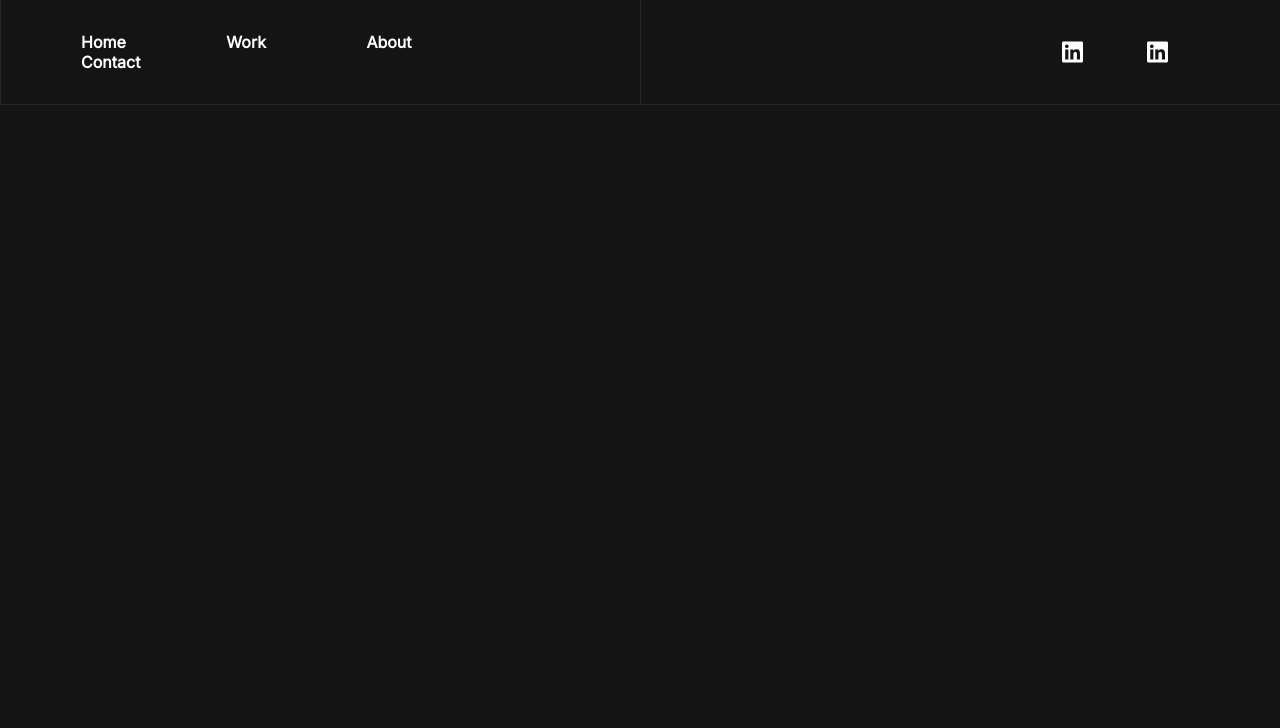
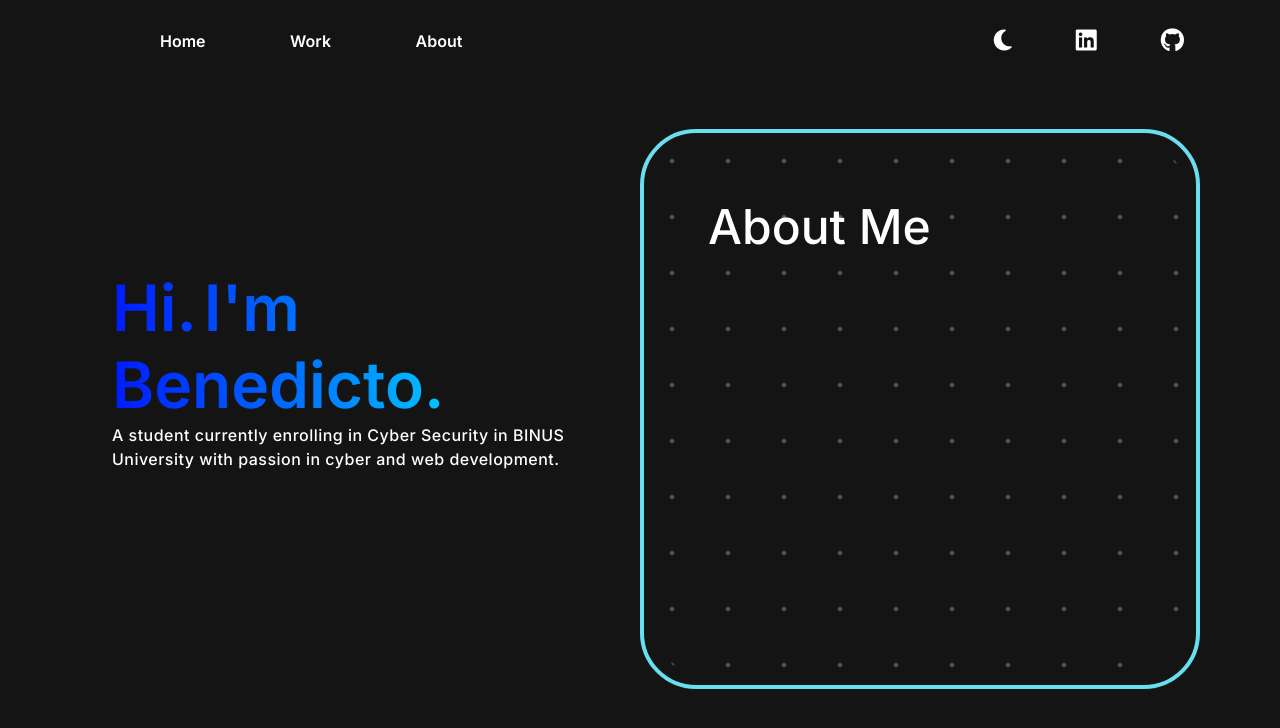
Before and after one commit to BenedictoBoseke/benedictoboseke.github.io, a plain HTML site: page index.html in a window 1280 px wide. Drawn offline with Linux system fonts and the light colour scheme.

Commit message:
about me card + js logic

```diff
--- /dev/null
+++ b/app.js
@@ -0,0 +1,17 @@
+const subtitle = document.getElementsByClassName("card-subtitle")[0];
+
+const createWord = (text, index) => {
+    const word = document.createElement("span");
+
+    word.innerHTML = `${text}`;
+    word.classList.add("card-subtitle-word");
+    word.style.transitionDelay = `${index * 7.5}ms`;
+
+    return word;
+}
+
+const addWord = (text, index) => subtitle.appendChild(createWord(text, index));
+
+const createSubtitle = text => text.split(" ").map(addWord);
+
+createSubtitle("I'm a determined and adaptive person with an interest in learning new things. I can work well as a team or as an individual and I'm eager to learn further to improve myself both as a professional and as a person.")
--- a/css/homepage.css
+++ b/css/homepage.css
@@ -1,9 +1,32 @@
 @import url('https://fonts.googleapis.com/css2?family=Inter');
+@import url('https://fonts.googleapis.com/css2?family=Inter:wght@500;600;700&display=swap');
+
+:root {
+    --lightblue: #00F0FF;
+    --light2blue: #00C2FF;
+    --lightdarkblue: #0066FF;
+    --darkblue: #001AFF;
+
+    --v1: #0306b6;
+    --v2: #09a7f0;
+    --v3: #9dfff7;
+    --border: #6feeffee;
+}
 
 * {
     margin: 0;
     padding: 0;
     box-sizing: border-box;
+}
+
+@keyframes background-pan {
+    from {
+        background-position: 0% center;
+    }
+
+    to {
+        background-position: 200% center;
+    }
 }
 
 body {
@@ -13,24 +36,27 @@ body {
 
 nav {
     display: flex;
-    border-bottom: 1px solid rgb(39, 39, 39);
+    /* border-bottom: 1px solid rgb(39, 39, 39); */
 }
 
-nav > .nav-section {
-    padding: 2rem 5rem;
+nav>.nav-section {
+    padding: 1.75rem 4rem;
     display: flex;
-    border-left: 1px solid rgb(39, 39, 39);
+    /* border-left: 1px solid rgb(39, 39, 39); */
     align-items: center;
     justify-content: center;
 }
 
-.fa-brands {
+.fa-brands, .fa-solid {
     color: white;
     font-size: 1.5rem;
     margin: 0 2rem 0 2rem;
 }
 
-.nav-link {
+.nav-link,
+#desc,
+#title-gradient {
+    font-family: 'Inter', sans-serif;
     color: white;
     text-decoration: none;
     font-weight: 600;
@@ -38,10 +64,154 @@ nav > .nav-section {
 
 #nav-link-section {
     width: 100%;
-    word-spacing: 6rem;
+    word-spacing: 5rem;
+    justify-content: flex-start;
+    padding-left: 20vmin;
 }
 
 #nav-social-section {
     width: 100%;
     justify-content: flex-end;
 }
+
+main {
+    flex-grow: 1;
+    color: white;
+}
+
+.grid-section {
+    display: grid;
+    grid-template-columns: repeat(2, 1fr);
+    padding: 3rem 5rem 0 5rem;
+}
+
+.main-section {
+    /* border: 1px solid rgb(53, 53, 53); */
+    padding-top: 17.5vmin;
+    padding-bottom: 17.5vmin;
+}
+
+.name-desc-section {
+    padding-left: 2rem;
+    padding-right: 2rem;
+}
+
+
+div>h1 {
+    animation: background-pan 5s linear infinite;
+    font-size: 400%;
+    word-spacing: -.5rem;
+    background: linear-gradient(
+        90deg,
+            var(--darkblue),
+            var(--lightdarkblue),
+            var(--light2blue),
+            var(--lightblue),
+            var(--light2blue),
+            var(--lightdarkblue),
+            var(--darkblue)
+            );
+    background-size: 200%;
+    -webkit-background-clip: text;
+    -webkit-text-fill-color: transparent;
+    background-clip: text;
+    white-space: nowrap;
+}
+
+#desc {
+    letter-spacing: .03rem;
+    line-height: 1.5rem;
+    font-weight: 500;
+}
+
+.card-section {
+    padding: 0;
+    display: flex;
+    justify-content: center;
+    align-items: center;
+}
+
+.card {
+    border: 0.5vmin solid var(--border);
+    border-radius: 10%;
+    aspect-ratio: 1 / 1;
+    position: relative;
+    width: 70vmin;
+}
+
+.card:before {
+    background: linear-gradient(
+        130deg,
+        transparent 0% 33%,
+        var(--v1) 66%,
+        var(--v2) 83.5%,
+        var(--v3) 100%
+    );
+    background-position: 0% 0%;
+    background-size: 300% 300%;
+    content: "";
+    height: 100%;
+    width: 100%;
+    font-weight: 100%;
+    left: 0%;
+    top: 0%;
+    position: absolute;
+    transition: background-position 350ms ease, transform 250ms ease;
+    border-radius: 10%;
+}
+
+.card:hover::before {
+    background-position: 100% 100%;
+    transform: scale(1.03, 1.03);
+}
+
+.card-content {
+    background: radial-gradient(
+        rgba(168, 230, 255, 0.5),
+        transparent 8%
+    );
+    background-position: 0% 0%;
+    background-size: 7vmin 7vmin;
+    transition: background-position 350ms ease;
+    position: absolute;
+    height: 100%;
+    width: 100%;
+    border-radius: 15%;
+    padding: 8vmin;
+}
+
+.card:hover > .card-content {
+    background-position: 10% 0%;
+}
+
+.card-title, .card-subtitle{
+    color: white;
+    font-family: 'Inter', sans-serif;
+    font-weight: 500;
+    margin: 0;
+    width: calc(100% - 10vmin);
+}
+
+.card-title {
+    font-size: 6vmin;
+}
+
+.card-subtitle {
+    font-size: 3vmin;
+    margin-top: 2vmin;
+}
+
+.card-subtitle-word{
+    display: inline-block;
+    margin: 0vmin 0.4vmin;
+    position: relative;
+    transition: transform 350ms cubic-bezier(.90, .06, .15, .90);
+    transform: translateY(40%);
+    opacity: 0;
+}
+
+.card:hover > .card-content > .card-subtitle > .card-subtitle-word {
+    opacity: 1;
+    transform: translateY(0%);
+    transition: opacity 0ms, transform 350ms cubic-bezier(.90, .06, .15, .90);
+}
--- a/index.html
+++ b/index.html
@@ -17,14 +17,31 @@
                 <a href="#" class="nav-link">Home</a>
                 <a href="#" class="nav-link">Work</a>
                 <a href="#" class="nav-link">About</a>
-                <a href="#" class="nav-link">Contact</a>
             </ul>
         </div>
         <div id="nav-social-section" class="nav-section">
+            <a href="#"><i class="fa-solid fa-moon"></i></a>
             <a href="#"><i class="fa-brands fa-linkedin"></i></a>
-            <a href="#"><i class="fa-brands fa-linkedin"></i></a>
+            <a href="#"><i class="fa-brands fa-github"></i></a>
         </div>
     </nav>
+
+    <main>
+        <div class="grid-section">
+            <div class="name-desc-section main-section">
+                <h1><span id="title-gradient">Hi. I'm <br>Benedicto.</span></h1>
+                <p id="desc">A student currently enrolling in Cyber Security in BINUS University with passion in cyber and web development.</p>
+            </div>
+            <div class="card-section main-section">
+                <div class="card">
+                    <div class="card-content">
+                        <h3 class="card-title">About Me</h3>
+                        <h4 class="card-subtitle"></h4>
+                    </div>
+                </div>
+            </div>
+        </div>
+    </main>
+    <script src="app.js"></script>
 </body>
-
 </html>
```
